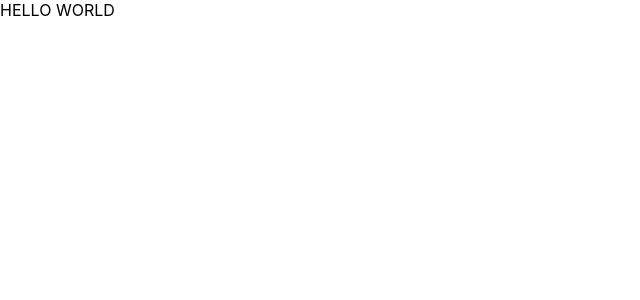
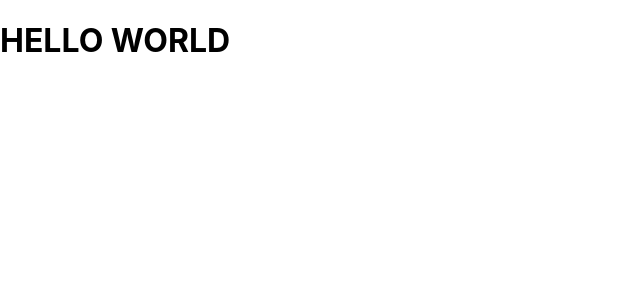
Before and after one commit to muhammadasif84/bootcamp-react-app, a React (Create React App) app: page / in a window 1280 px wide. Shown: the top 300 px of the page, without its empty margins (0-640 px from the left). Built offline with nearby package versions, Linux system fonts and the light colour scheme.

Commit message:
Update App.js

```diff
--- a/src/App.js
+++ b/src/App.js
@@ -1,14 +1,12 @@
 import React from 'react';
-import logo from './logo.svg';
 import './App.css';
 
 function App() {
   return (
     <div>
-      HELLO WORLD
+     <h1>HELLO WORLD</h1>
     </div>
   );
 }
 
 export default App;
-//className="App"
```
